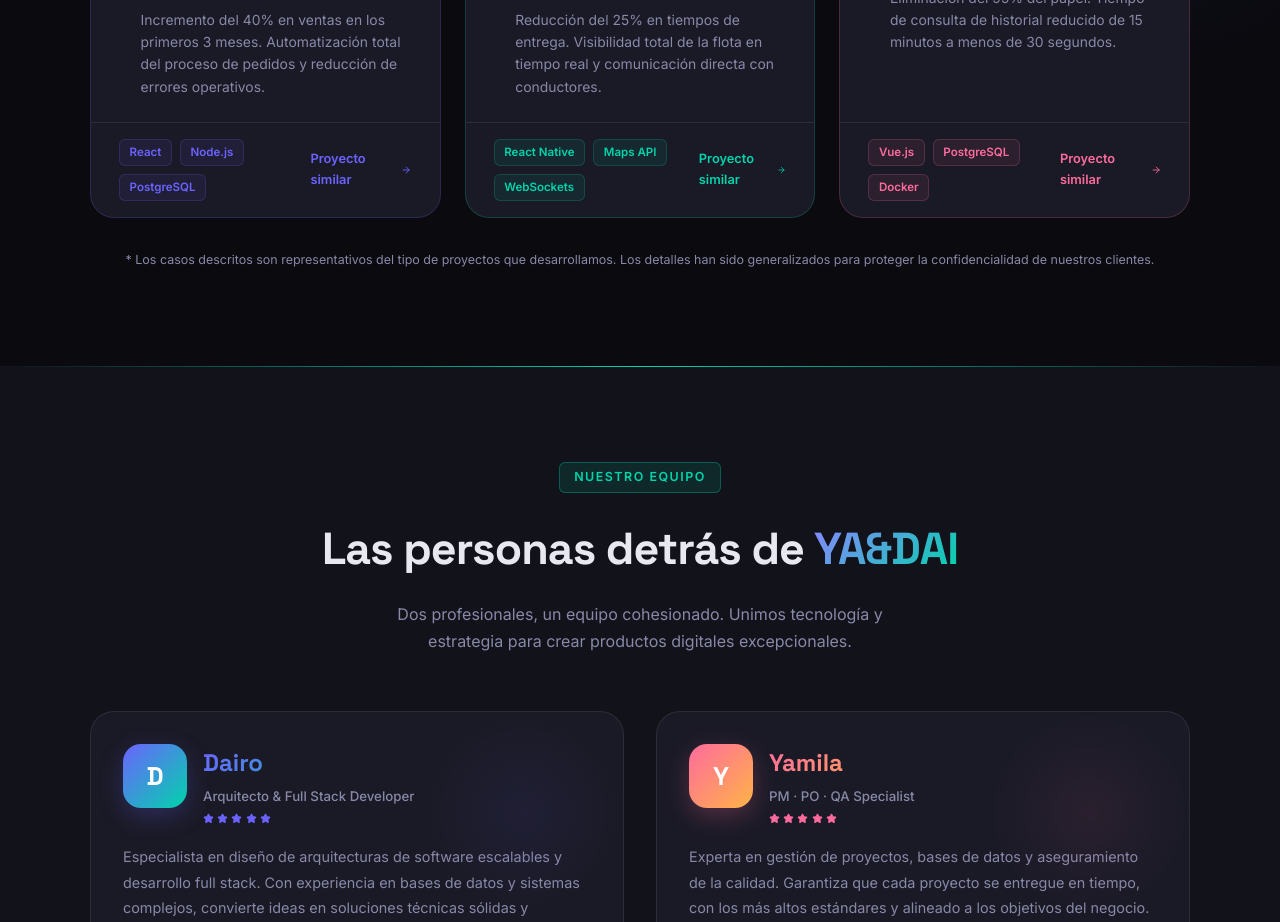
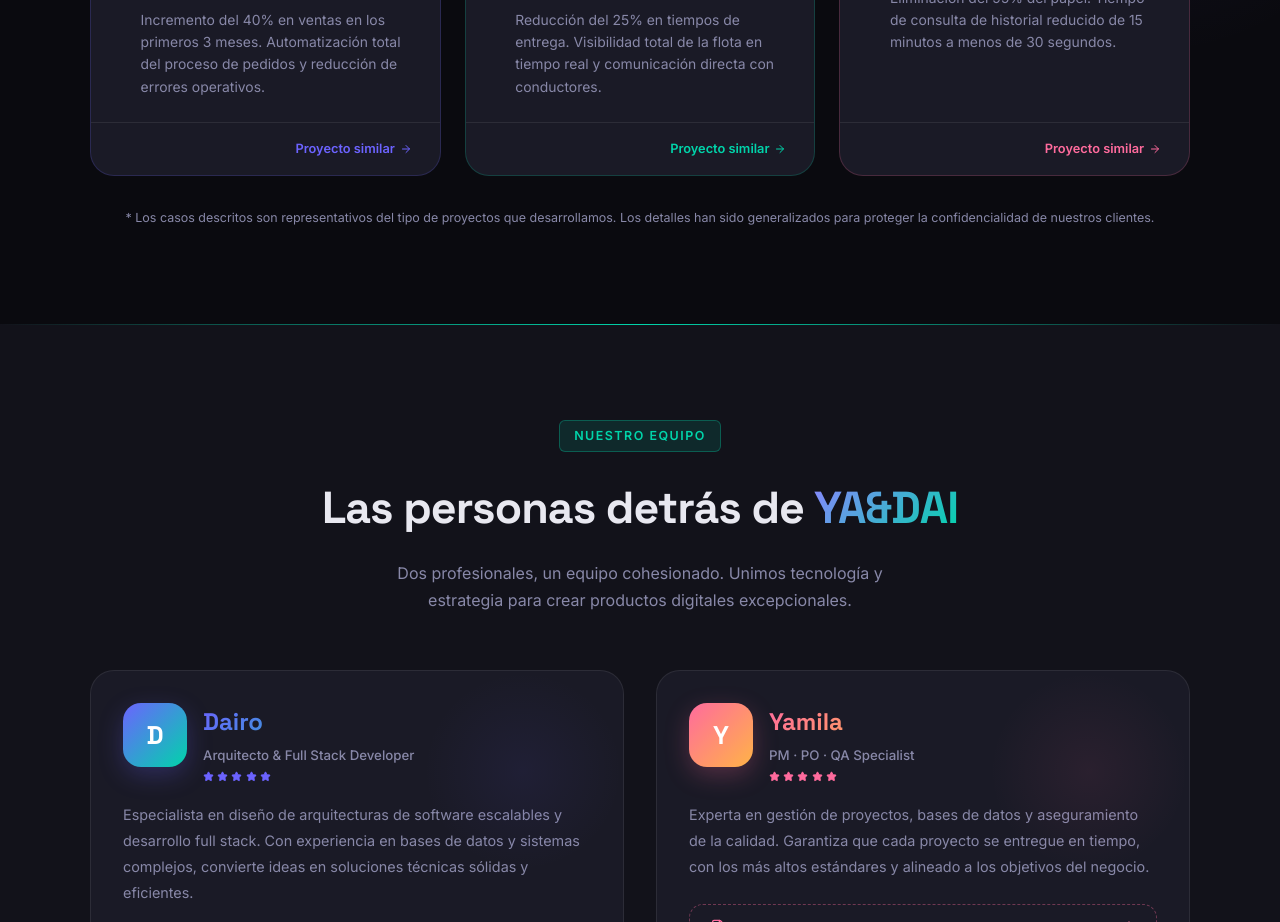
Before and after one commit to dairoGM/my_landing, a React (Vite) app: page / in a window 1280 px wide. Shown: the part 3460-4382 px from the top of the page. Built offline with nearby package versions, Linux system fonts and the light colour scheme.

Commit message:
fix: remove technology tags from Cases section

```diff
--- a/src/components/Cases.jsx
+++ b/src/components/Cases.jsx
@@ -74,13 +74,8 @@ export default function Cases() {
                 ))}
               </div>
 
-              {/* Footer tag */}
-              <div style={{ padding: '1rem 1.75rem', borderTop: '1px solid var(--glass-border)', display: 'flex', justifyContent: 'space-between', alignItems: 'center' }}>
-                <div style={{ display: 'flex', gap: '0.5rem', flexWrap: 'wrap' }}>
-                  {c.tags && c.tags.map((tag, j) => (
-                    <span key={j} style={{ padding: '0.2rem 0.6rem', borderRadius: 6, background: `${COLORS[i]}15`, border: `1px solid ${COLORS[i]}30`, color: COLORS[i], fontSize: '0.72rem', fontWeight: 600 }}>{tag}</span>
-                  ))}
-                </div>
+              {/* Footer */}
+              <div style={{ padding: '1rem 1.75rem', borderTop: '1px solid var(--glass-border)', display: 'flex', justifyContent: 'flex-end' }}>
                 <a href="#contacto" style={{ display: 'flex', alignItems: 'center', gap: '0.3rem', color: COLORS[i], textDecoration: 'none', fontSize: '0.8rem', fontWeight: 600 }}>
                   {t('cases.similar')} <ArrowRight size={12} />
                 </a>
```
